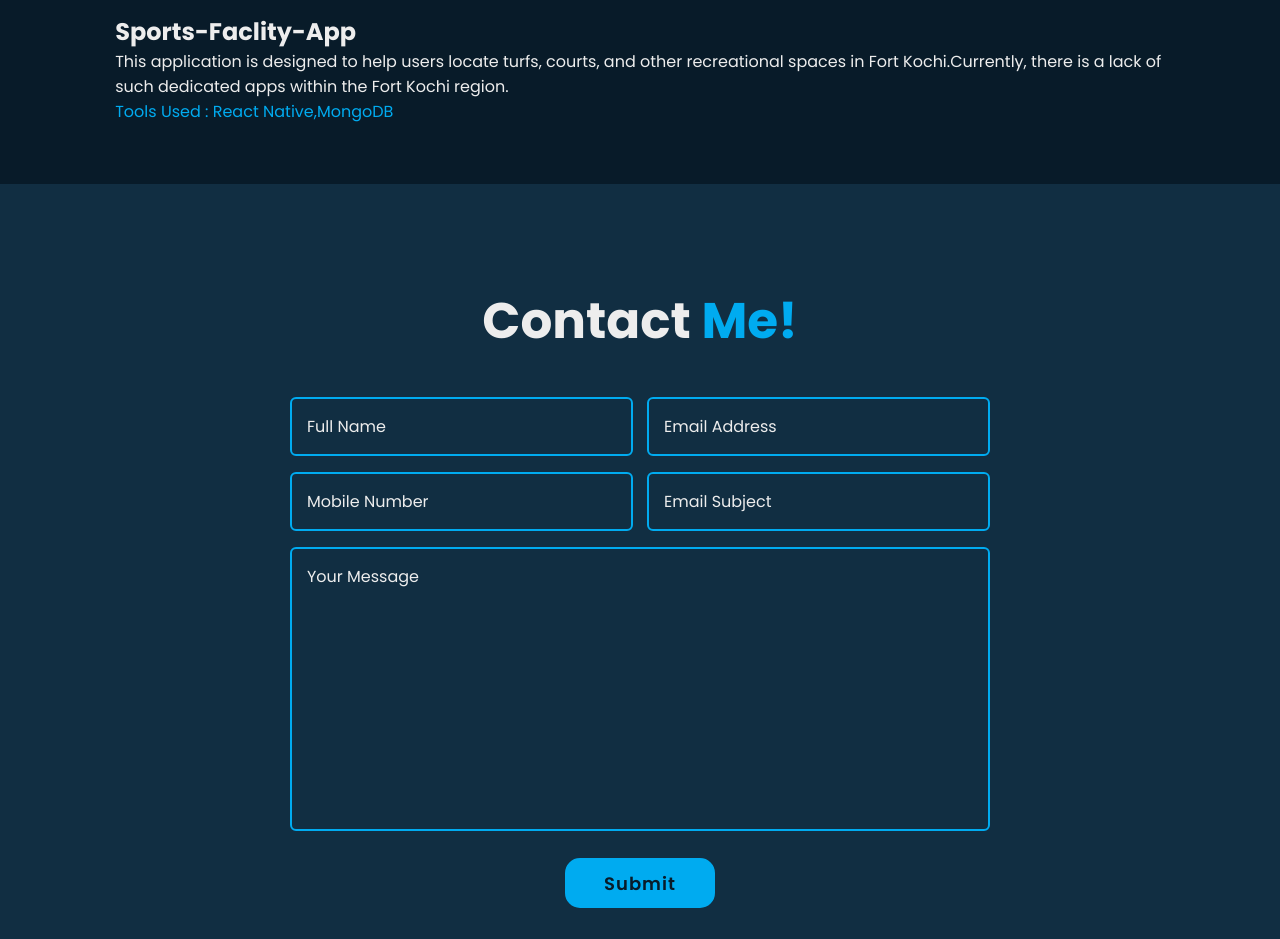
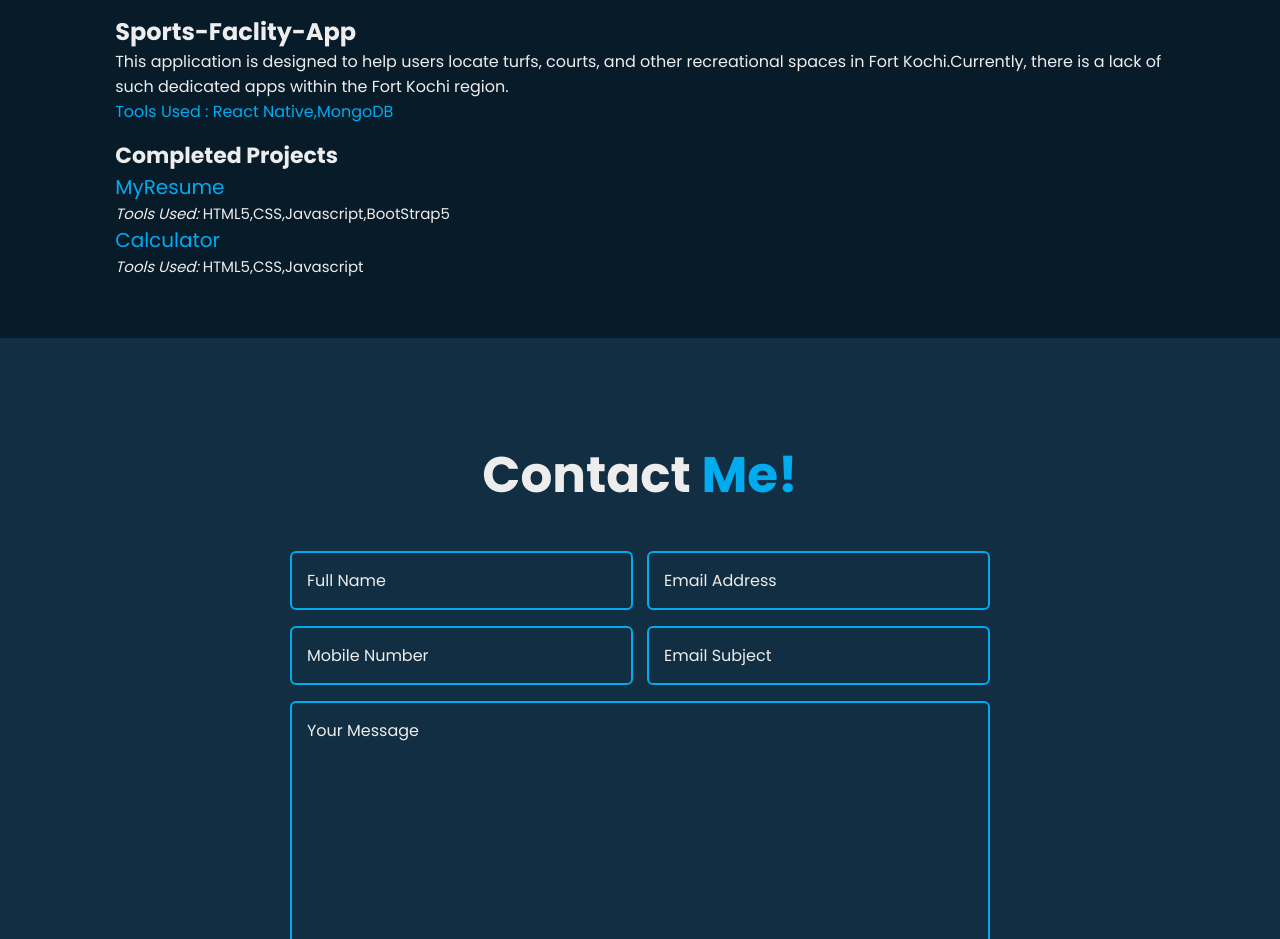
Before and after one commit to arfanashfaque/portFolio, a plain HTML site: page index.html in a window 1280 px wide. Shown: the part 3800-4739 px from the top of the page. Drawn offline with nearby package versions, Linux system fonts and the light colour scheme.

Commit message:
changes : adding completed projects

```diff
--- a/index.html
+++ b/index.html
@@ -45,7 +45,7 @@
                     <a
                         href="https://arfanashfaque.github.io/myProfile/experience.html"
                         class="btn">Hire Me</a>
-                    <a href="#" class="btn">Let's Talk</a>
+                    <a href="#contact" class="btn">Let's Talk</a>
                 </div>
             </div>
             <div class="home-sci">
@@ -266,10 +266,18 @@
                 <h2 id="projectHeader"></h2>
                 <p id="projectPara"></p>
                 <p id="pc"></p>
+                <h6 class="subHeader">Completed Projects</h6>
+                <div>
+                    <a href="#" class="pcompleted">MyResume</a>
+                    <p class="pContent"><em>Tools Used: </em>HTML5,CSS,Javascript,BootStrap5</p>
+                    <!-- <br> -->
+                    <a href="#" class="pcompleted">Calculator</a>
+                    <p class="pContent"><em>Tools Used: </em>HTML5,CSS,Javascript</p>
+                </div>
+
             </div>
 
         </section>
-
 
         <!-- contact section -->
         <section class="contact" id="contact">
@@ -312,7 +320,8 @@
         <!-- footer section -->
         <footer class="footer">
             <div class="footer-text">
-                <p>Copyright &copy; 2023 by <em>Arfan Ashfaque</em> | All Rights Reserved</p>
+                <p>Copyright &copy; 2023 by <em>Arfan Ashfaque</em> | All Rights
+                    Reserved</p>
             </div>
             <div class="iconTop">
                 <a href="#"> <i class='bx bx-up-arrow-alt'></i></a>
--- a/style.css
+++ b/style.css
@@ -598,6 +598,24 @@ span {
 #pc{
     color: var(--main-color);
 }
+
+.pcompleted{
+    font-size: 2rem;
+    text-decoration: none;
+    color: var(--main-color); !important
+}
+
+.pContent{
+font-size: 1.5rem;
+}
+
+.subHeader{
+    font-size: 2.2rem;
+    color: var(--text-color);
+    margin-top: 1.5rem;
+    text-align: left;
+}
+
 .contact {
     min-height: auto;
     padding-bottom: 7rem;
```
